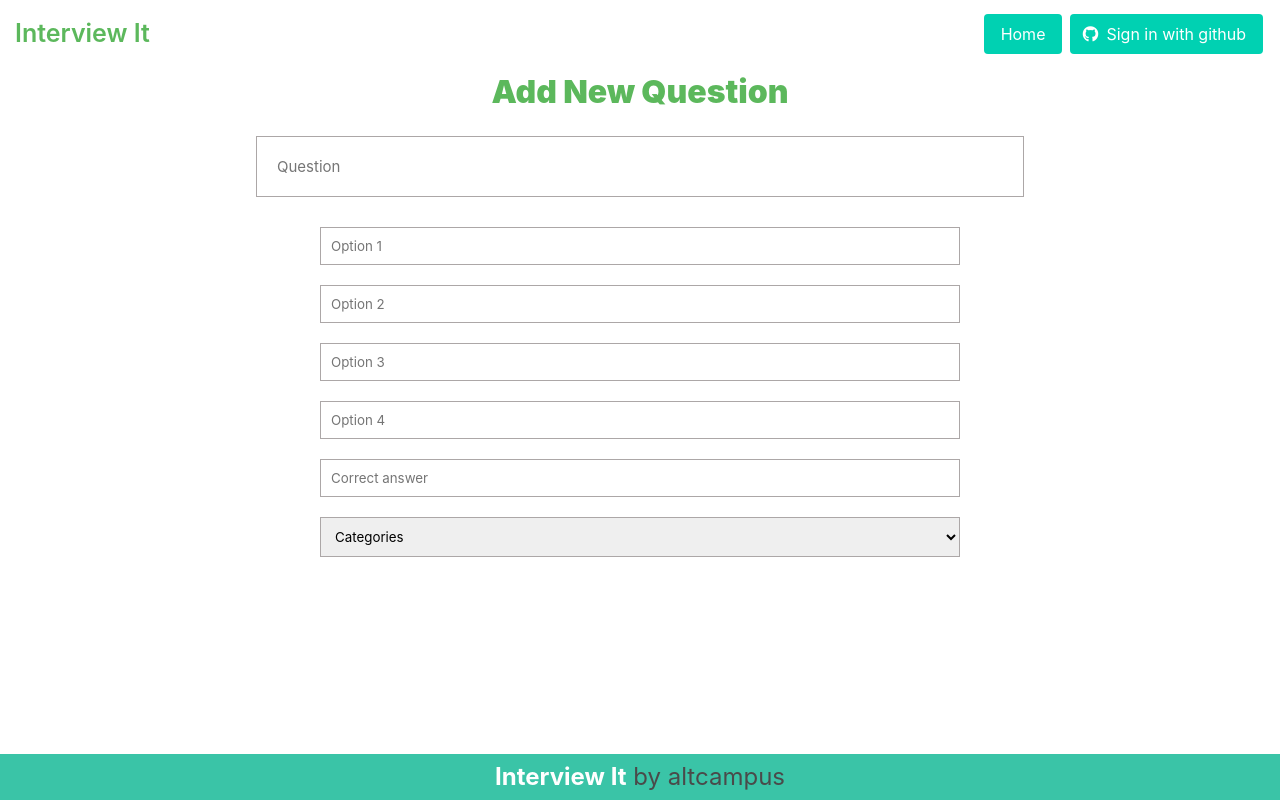
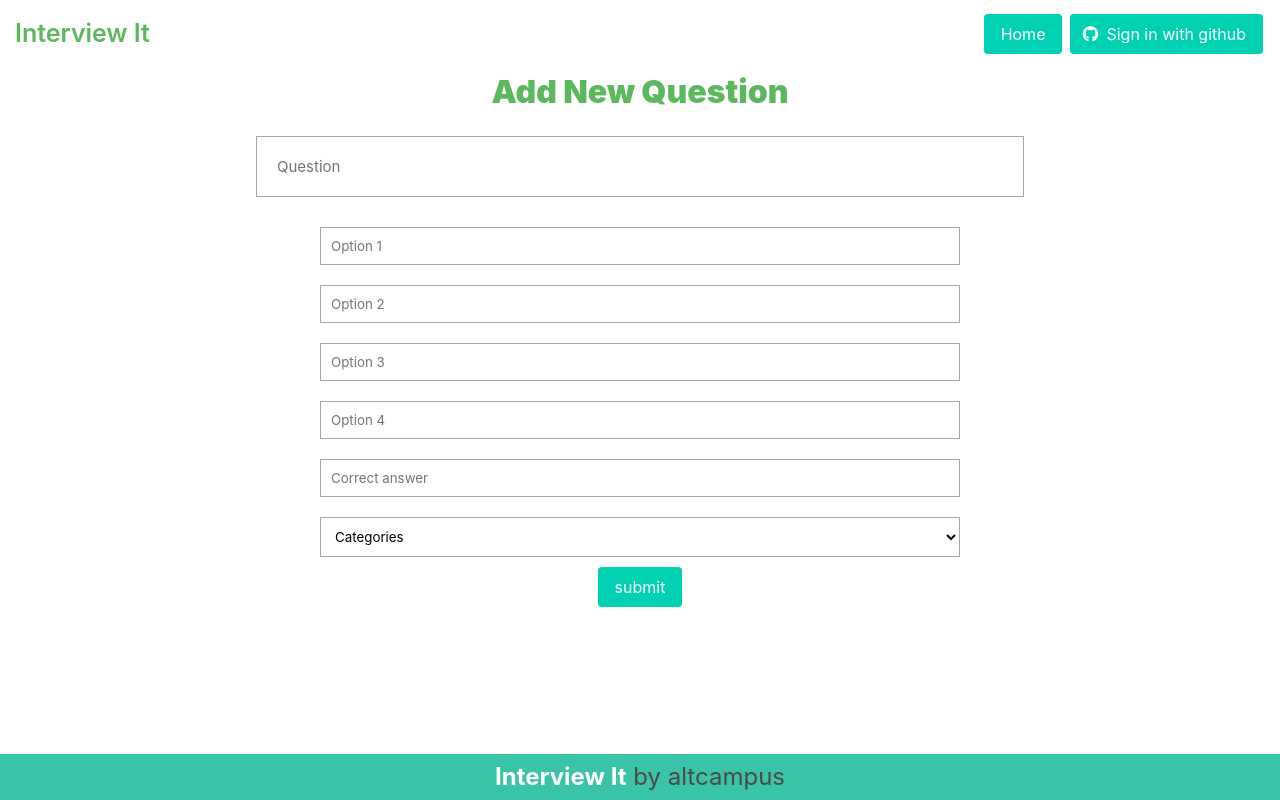
Before and after one commit to BadBrahmin/hackathon-quiz, a React (Create React App) app: page /admin/addnew in a window 1280 px wide. Built offline with nearby package versions, Linux system fonts and the light colour scheme.

Commit message:
add changes to add-question tab

```diff
--- a/src/components/AddNewQuestion.js
+++ b/src/components/AddNewQuestion.js
@@ -17,12 +17,15 @@ function AddNewQuestion(){
             <input className="form-option" type="text" placeholder="Option 4"/>
             <input className="form-option" type="text" placeholder="Correct answer"/>
             </form>
-            <select className="form-option" >
+            <select className="form-select" >
                 <option value="" disabled selected>Categories</option>
                 <option value="frontend">Frontend</option>
                 <option value="backend">Backend</option>
                 <option value="fullstack">Fullstack</option>
             </select>
+            <div className="centre">
+                <button className="button is-primary">submit</button>
+            </div>
         </div>
     )
 }
--- a/src/components/AddNewQuestion.scss
+++ b/src/components/AddNewQuestion.scss
@@ -21,7 +21,13 @@
     width: 50%;
     padding: 10px;
     border: 1px solid rgb(172, 167, 167);
-
+}
+.form-select{
+    background: #fff;
+    margin: 10px auto;
+    width: 50%;
+    padding: 10px;
+    border: 1px solid rgb(172, 167, 167);
 }
 input:focus,
 select:focus,
@@ -29,3 +35,6 @@ textarea:focus,
 button:focus {
     outline: none;
 }
+.centre{
+    text-align: center;
+}
```
